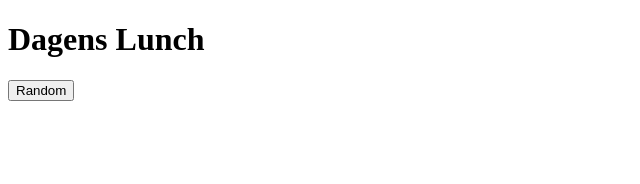
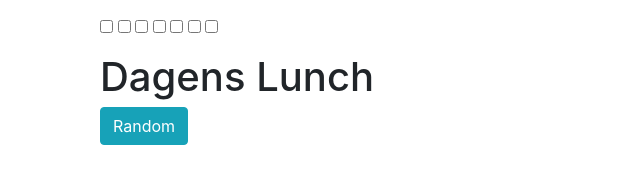
Before and after one commit to borgchrist1/lunch, a plain HTML site: page index.html in a window 1280 px wide. Shown: the whole page, without its empty margins (0-640 px from the left). Drawn offline with nearby package versions, Linux system fonts and the light colour scheme.

Commit message:
added bootstrap

```diff
--- a/index.html
+++ b/index.html
@@ -2,13 +2,36 @@
 <html>
 <head>
     <title>Lunch</title>
-
+    <link rel="stylesheet" href="https://maxcdn.bootstrapcdn.com/bootstrap/4.0.0-beta/css/bootstrap.min.css" integrity="sha384-/Y6pD6FV/Vv2HJnA6t+vslU6fwYXjCFtcEpHbNJ0lyAFsXTsjBbfaDjzALeQsN6M" crossorigin="anonymous">
+    <style>
+        .top-buffer {
+            margin-top: 15px;
+        }
+    </style>
 </head>
 <body>
+    <div class="container top-buffer">
+        <div class="col-md-12">
+            <div class="form-group">
+                <input class="checkbox" type="checkbox" name="" value="">
+                <input class="checkbox" type="checkbox" name="" value="">
+                <input class="checkbox" type="checkbox" name="" value="">
+                <input class="checkbox" type="checkbox" name="" value="">
+                <input class="checkbox" type="checkbox" name="" value="">
+                <input class="checkbox" type="checkbox" name="" value="">
+                <input class="checkbox" type="checkbox" name="" value="">
+            </div>
+            <div class="form-group">
                 <h1>Dagens Lunch</h1>
-        <button>Random</button>
+                <button class="btn btn-info">Random</button>
                 <h3></h3>
+            </div>
+        </div>
+    </div>
 </body>
+<script src="https://code.jquery.com/jquery-3.2.1.slim.min.js" integrity="sha384-KJ3o2DKtIkvYIK3UENzmM7KCkRr/rE9/Qpg6aAZGJwFDMVNA/GpGFF93hXpG5KkN" crossorigin="anonymous"></script>
+<script src="https://cdnjs.cloudflare.com/ajax/libs/popper.js/1.11.0/umd/popper.min.js" integrity="sha384-b/U6ypiBEHpOf/4+1nzFpr53nxSS+GLCkfwBdFNTxtclqqenISfwAzpKaMNFNmj4" crossorigin="anonymous"></script>
+<script src="https://maxcdn.bootstrapcdn.com/bootstrap/4.0.0-beta/js/bootstrap.min.js" integrity="sha384-h0AbiXch4ZDo7tp9hKZ4TsHbi047NrKGLO3SEJAg45jXxnGIfYzk4Si90RDIqNm1" crossorigin="anonymous"></script>
 <script>
 let btn = document.querySelector('button');
 let result = document.querySelector('h3');
```
Lines whose indentation alone changed are shown as unchanged.
